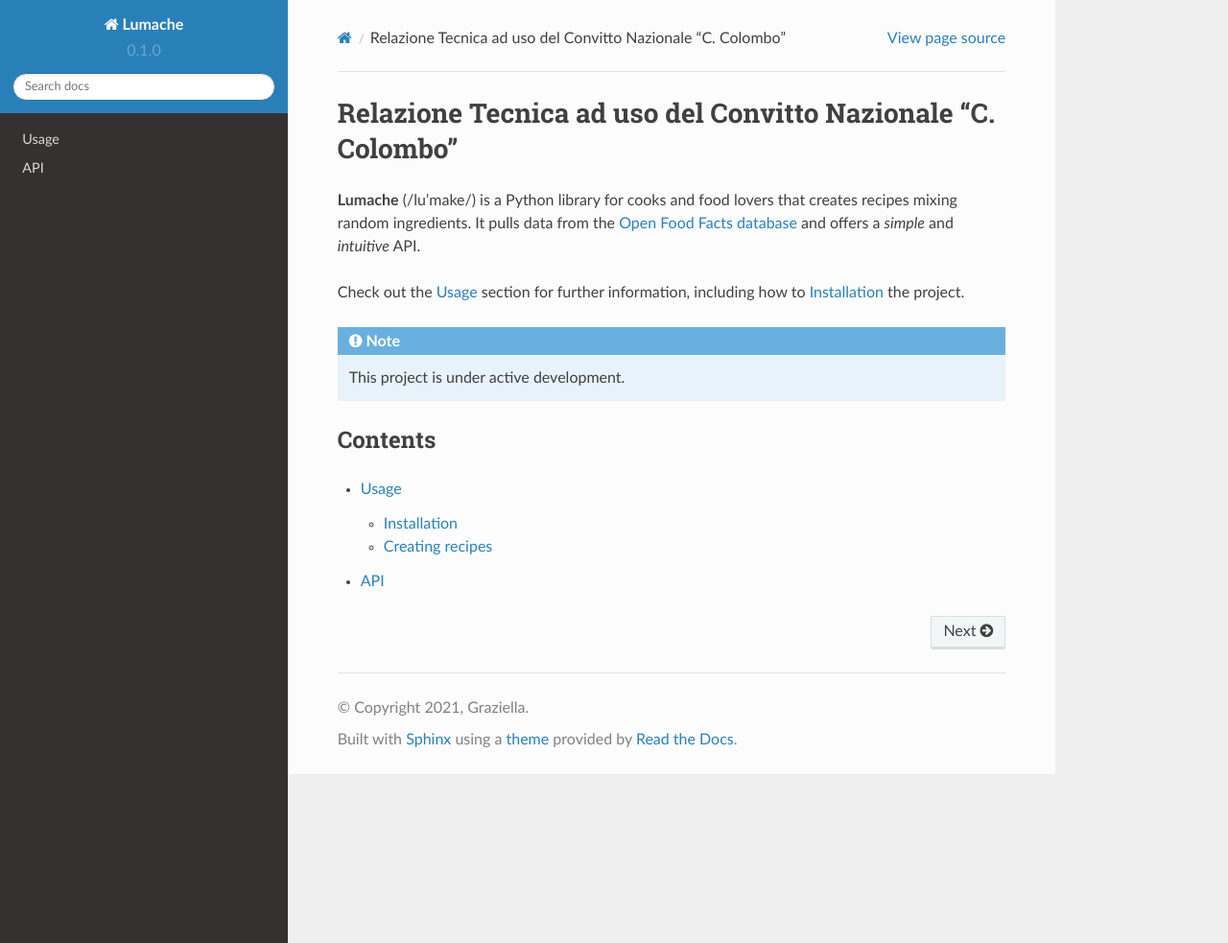
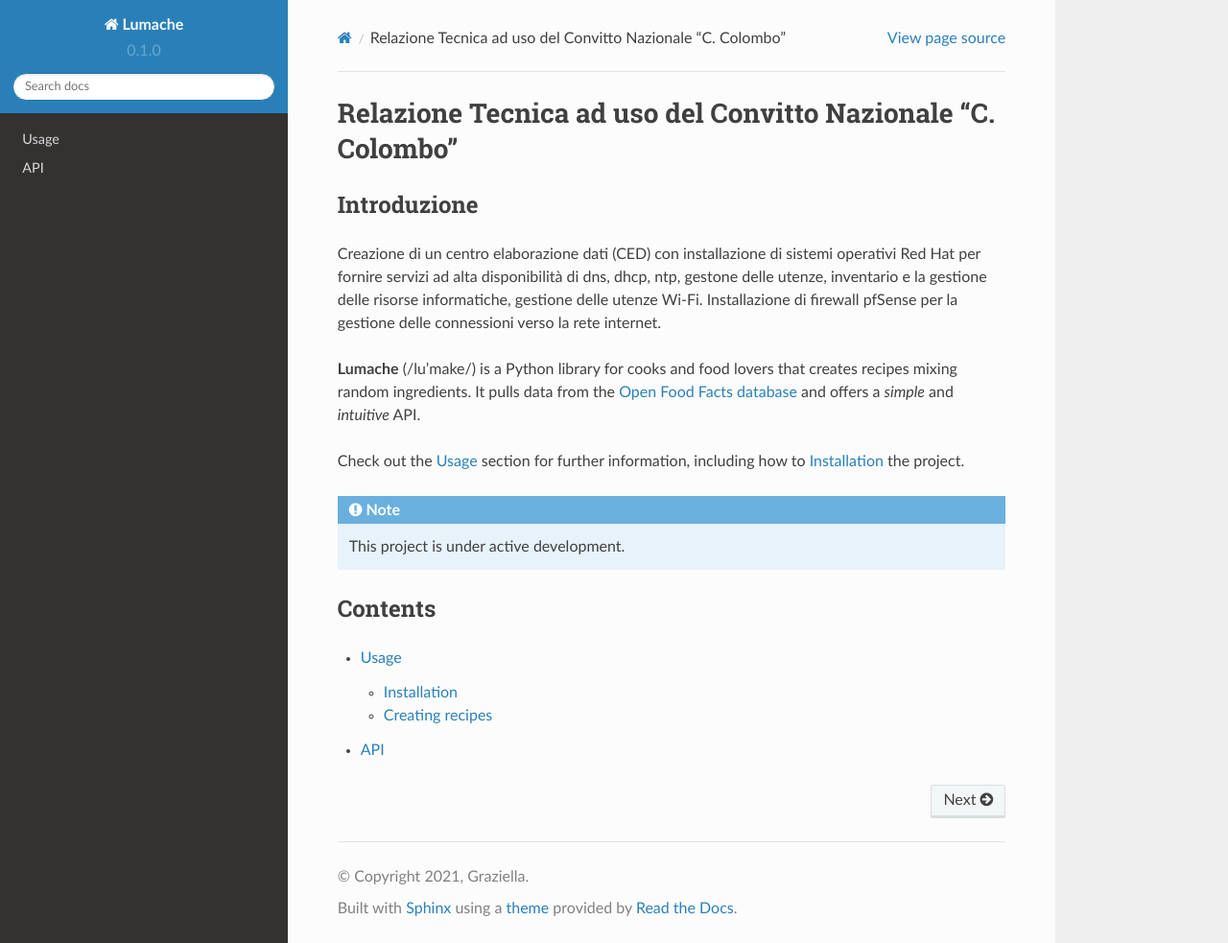
Before and after one commit to misterybh/Test, a Sphinx documentation site: the page built from docs/source/index.rst, in a window 1280 px wide and 983 px high. Shown: the whole window at 96% size. Built offline with Sphinx 7.4.7 and the Read the Docs theme 2.0.0, drawn with Linux system fonts in a browser that asks for light colours.

Commit message:
Update index.rst

```diff
--- a/docs/source/index.rst
+++ b/docs/source/index.rst
@@ -1,5 +1,10 @@
 Relazione Tecnica ad uso del Convitto Nazionale "C. Colombo"
 ===================================
+
+Introduzione
+------------
+
+Creazione di un centro elaborazione dati (CED) con installazione di sistemi operativi Red Hat per fornire servizi ad alta disponibilità di dns, dhcp, ntp, gestone delle utenze, inventario e la gestione delle risorse informatiche, gestione delle utenze Wi-Fi. Installazione di firewall pfSense per la gestione delle connessioni verso la rete internet.
 
 **Lumache** (/lu'make/) is a Python library for cooks and food lovers
 that creates recipes mixing random ingredients.
```
